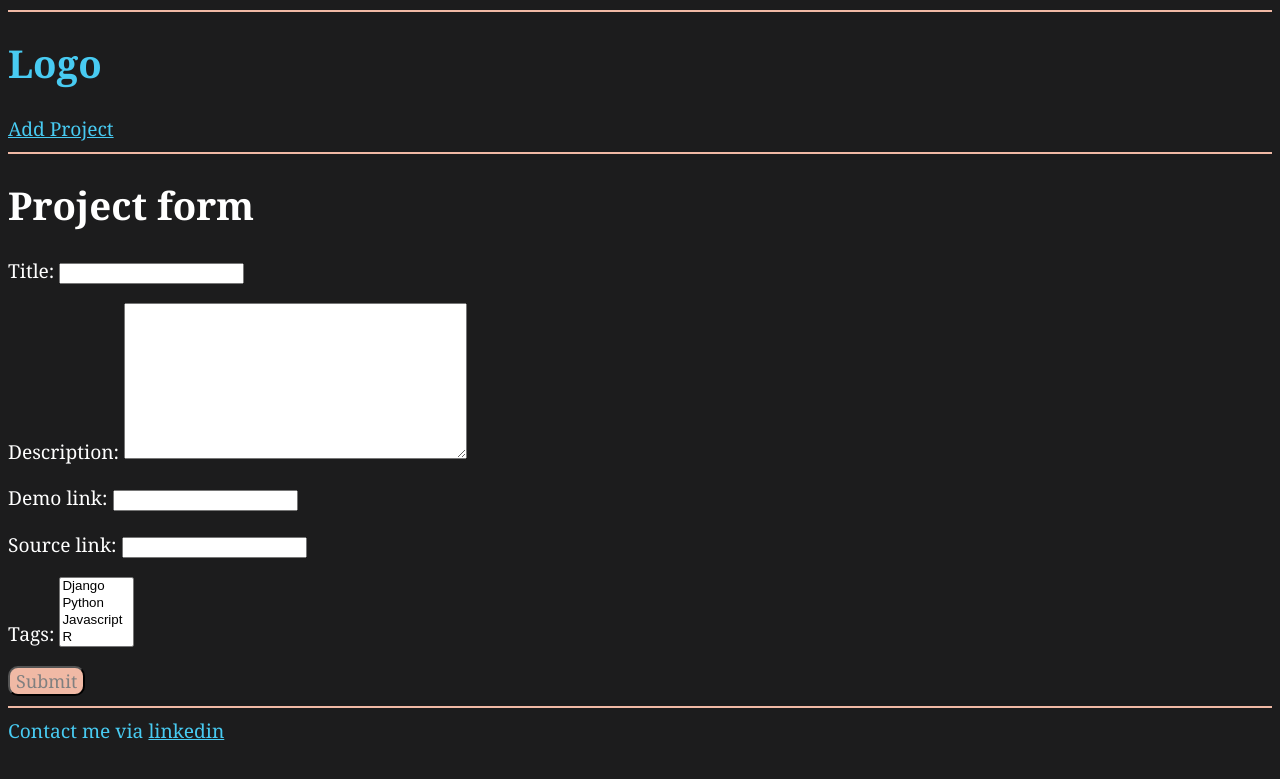
After one commit to PUSH-YA/sample-site-python, a Django app: page /create-project/ in a window 1280 px wide. The commit adds this page. Shown: the top 779 px of the page. Run offline with Django 5.2, Linux system fonts and the light colour scheme; data comes from the database, SQL or seed files in the repository; both versions use the stored data as it was after the commit.

Commit message:
added a menu system and window closing bug

```diff
--- /dev/null
+++ b/search/projects/forms.py
@@ -0,0 +1,8 @@
+from django.forms import ModelForm
+from .models import Project
+
+class ProjectForm(ModelForm):
+    # Helps understand which data model to store / validate / fill
+    class Meta:
+        model = Project
+        fields = ['title', 'description','demo_link','source_link','tags']
--- /dev/null
+++ b/search/projects/templates/projects/project_form.html
@@ -0,0 +1,11 @@
+{% extends 'main.html' %}
+{% block content %}
+<h1>Project form</h1>
+
+<!-- action will call the same url method createProject() -->
+<form action = "" method = "POST">
+    {% csrf_token%}
+    {{form.as_p}}
+    <input type = "submit">
+</form>
+{% endblock %}
--- a/search/projects/urls.py
+++ b/search/projects/urls.py
@@ -5,4 +5,7 @@ from . import views
 urlpatterns = [
     path('', views.projects, name="projects"),
     path('project/<str:pk>/', views.project, name="project"),
+    path('create-project/', views.createProject, name="create-project"),
+    path('update-project/<str:pk>/', views.updateProject, name="update-project"),
+    path('delete-project/<str:pk>/', views.deleteProject, name="delete-project"),
 ]
--- a/search/projects/views.py
+++ b/search/projects/views.py
@@ -1,5 +1,6 @@
-from django.shortcuts import render
+from django.shortcuts import render, redirect
 from .models import *
+from .forms import ProjectForm
 
 def projects(request):
     projects = Project.objects.all()
@@ -10,3 +11,44 @@ def project(request, pk):
     projectObj = Project.objects.get(id = pk)
     tags = projectObj.tags.all()
     return render(request, 'projects/single-project.html', {'project': projectObj, 'tags':tags})
+
+def createProject(request):
+    form = ProjectForm()
+
+    # submit query
+    if request.method == 'POST':
+        form = ProjectForm(request.POST)
+        if form.is_valid(): # django can check against our models.Project
+            form.save()
+            return redirect('projects')
+
+    context = {'form':form}
+    return render(request, 'projects/project_form.html', context)
+
+
+def updateProject(request, pk):
+    project = Project.objects.get(id=pk)
+    #prefill the project form with the project's data
+    form = ProjectForm(instance=project)
+
+    # submit query
+    if request.method == 'POST':
+        form = ProjectForm(request.POST, instance = project)
+        if form.is_valid(): # django can check against our models.Project
+            form.save()
+            return redirect('projects')
+
+    context = {'form':form}
+    return render(request, 'projects/project_form.html', context)
+
+
+def deleteProject(request, pk):
+    project = Project.objects.get(id=pk)
+    context = {'object':project}
+
+    if request.method == 'POST':
+        if 'delete' in request.POST:
+            project.delete()
+        return redirect('projects')
+
+    return render(request, 'projects/delete_template.html',context)
--- a/search/templates/main.html
+++ b/search/templates/main.html
@@ -3,26 +3,77 @@
 <head>
     <meta charset='utf-8'>
     <meta http-equiv='X-UA-Compatible' content='IE=edge'>
-    <title>SampleSearch</title>
+    <title>Searchform</title>
     <meta name='viewport' content='width=device-width, initial-scale=1'>
     <!-- <link rel='stylesheet' type='text/css' media='screen' href='main.css'>
     <script src='main.js'></script> -->
 </head>
 <body style="background-color: #1c1c1d; color: #fff; font-family: Cambria; font-size: larger;">
     <style>
+        :root {
+            --tag_pad: 5px;
+        }
+
         hr{background-color: #f0b9a5; height: 2px; border:0}
         a:link {color:#48cbf2}
         a:visited {color:#48cbf2}
         a:hover {color:#f0b9a5}
 
+        /* Logo Link */
+        .logo-href {
+            text-decoration: none;
+            color: #f0b9a5;
+        }
+
+        .logo-href:visited {
+            text-decoration: none;
+            color: #f0b9a5;
+        }
+
+        .logo-href:hover {
+            color: #48cbf2;
+        }
+
         .tags {
-            margin: auto;
-            padding: 5px;
+            margin: var(--tag_pad);
+            padding: var(--tag_pad);
             background: #48caf274;
-            border-radius: 5px
+            border-radius: var(--tag_pad);
             }
 
             table { border-spacing: 10px; }
+
+            .button-style {
+                background-color: #f0b9a5;
+                color: grey;
+                font-family: Cambria;
+                font-size: large;
+                border-radius:10px;
+            }
+
+            .button-style:hover {
+                background-color: grey;
+                color: white;
+                font-family: Cambria;
+                font-size: large;
+                border-radius:10px;
+            }
+
+            input[type="submit"] {
+                background-color: #f0b9a5;
+                color: grey;
+                font-family: Cambria;
+                font-size: large;
+                border-radius:10px;
+            }
+
+            input[type="submit"]:hover {
+                background-color:grey;
+                color: white;
+                font-family: Cambria;
+                font-size: large;
+                border-radius:10px;
+            }
     </style>
     <hr>
 
--- a/search/templates/navbar.html
+++ b/search/templates/navbar.html
@@ -1,2 +1,4 @@
-<h1> <font color = #e49273>Logo</font></h1>
+<h1> <a href = "{% url 'projects' %}" class="logo-href">Logo</a></h1>
+
+<a href = "{% url 'create-project' %}">Add Project</a>
 <hr>
```
Also changed, not shown: TODO.md (added, +17 -0 lines), search/projects/templates/projects/delete_template.html (added, +11 -0 lines), search/projects/templates/projects/projects.html (+5 -2 lines), search/temp.html (deleted, +0 -57 lines), search/db.sqlite3.
